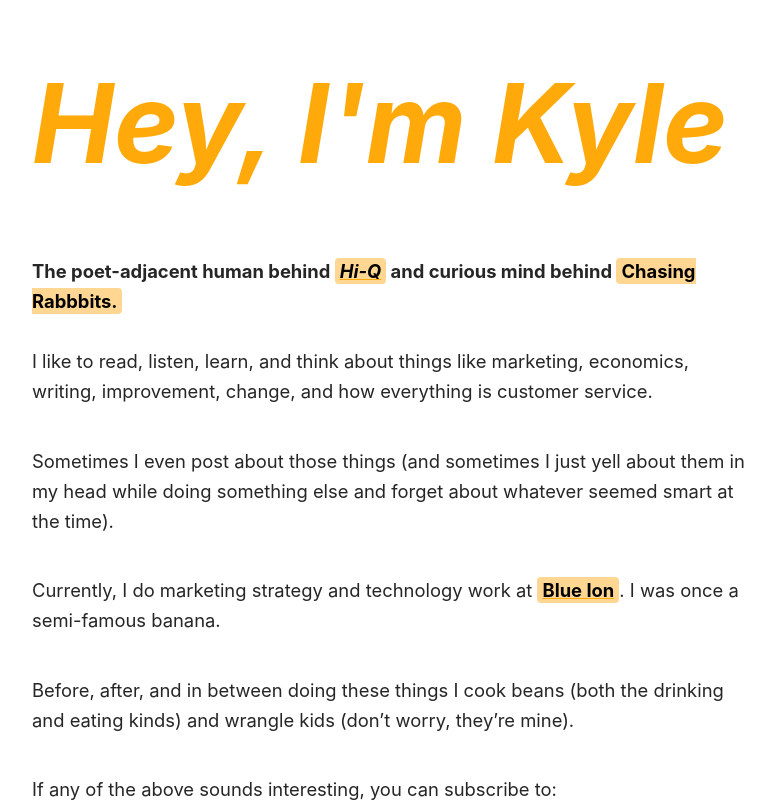
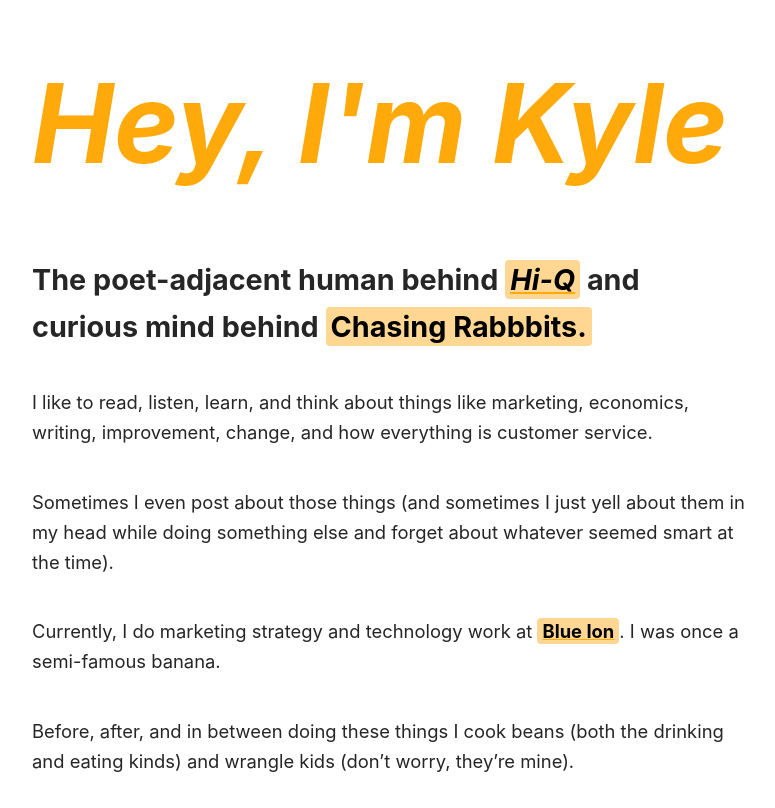
Before and after one commit to ktmensing/mensing, a website: page index.html in a window 1280 px wide. Shown: the top 808 px of the page, without its empty margins (248-1023 px from the left). Drawn offline with Linux system fonts and the light colour scheme.

Commit message:
h5 to h4

```diff
--- a/index.html
+++ b/index.html
@@ -9,7 +9,7 @@
 <body>
   <main>
     <h1><i>Hey, I'm Kyle</i></h1>
-    <h5>The poet-adjacent human behind <a href="https://www.kyletm.com/categories/hiq/" target="_blank"><mark><i>Hi-Q</i></mark></a> and curious mind behind <mark>Chasing Rabbbits.</mark></h5>
+    <h4>The poet-adjacent human behind <a href="https://www.kyletm.com/categories/hiq/" target="_blank"><mark><i>Hi-Q</i></mark></a> and curious mind behind <mark>Chasing Rabbbits.</mark></h4>
     <p>I like to read, listen, learn, and think about things like marketing, economics, writing, improvement, change, and how everything is customer service.</p>
 
     <p>Sometimes I even post about those things (and sometimes I just yell about them in my head while doing something else and forget about whatever seemed smart at the time).</p>
```
